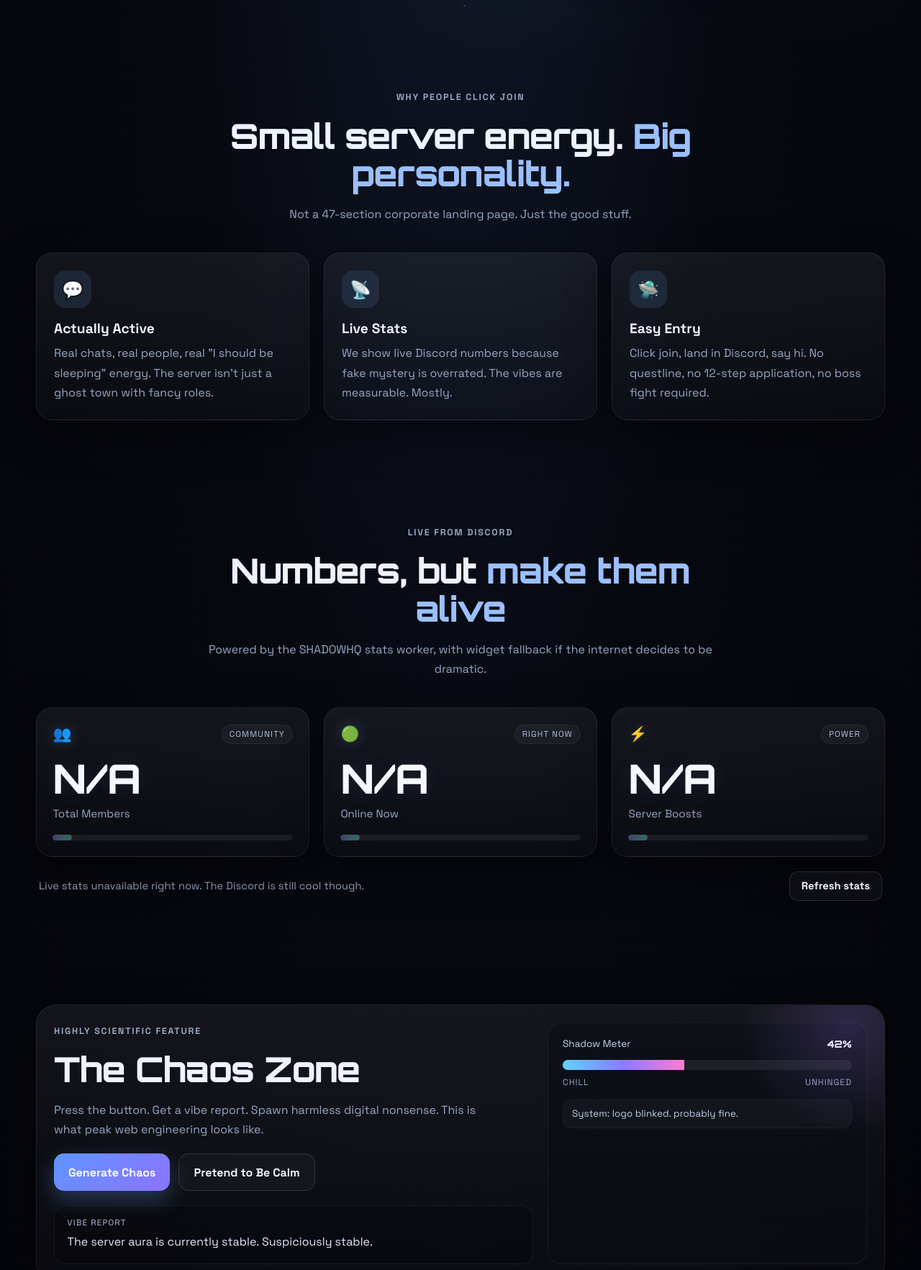
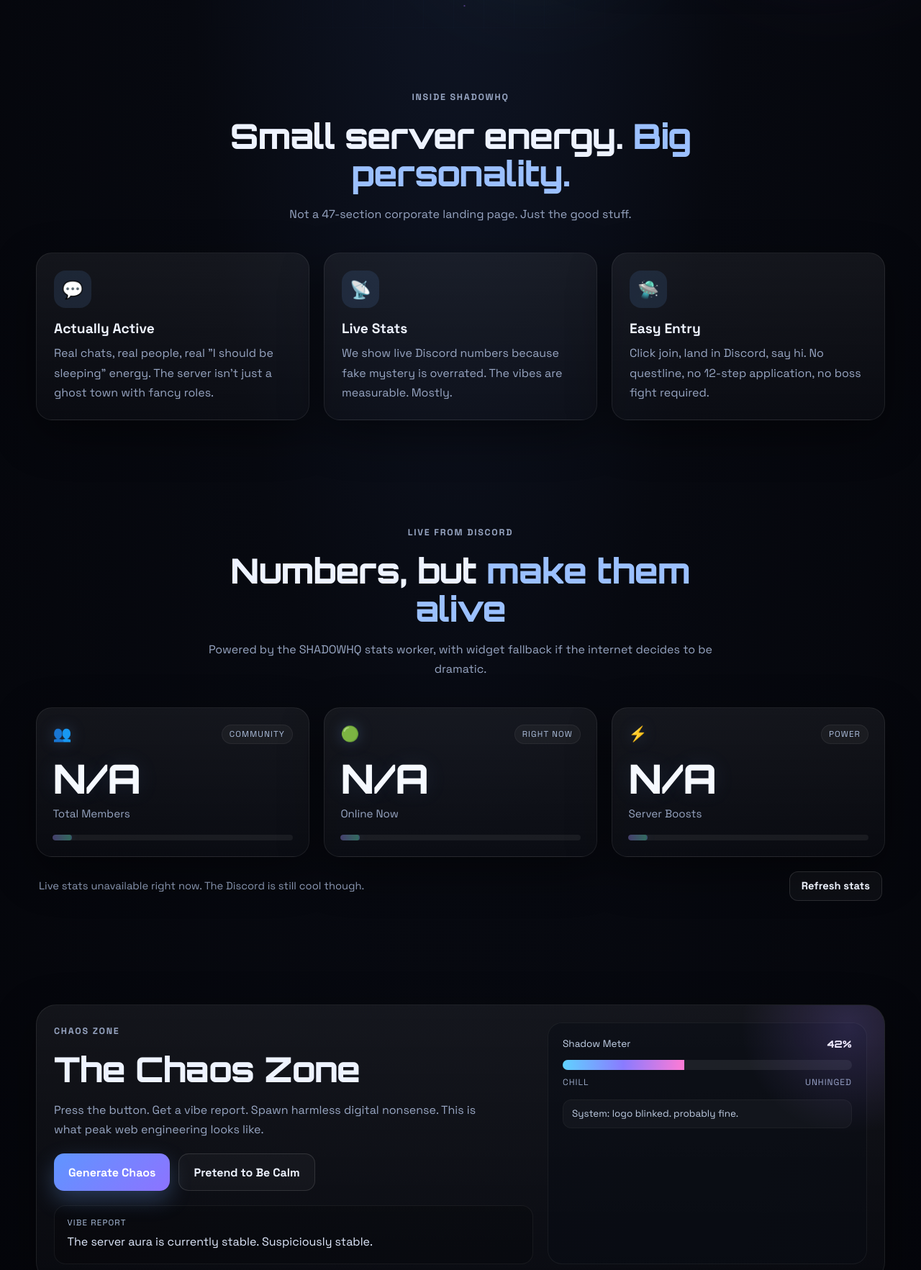
Before and after one commit to emenmenjli/ShadowHQ, a plain HTML site: page index.html in a window 1280 px wide. Shown: the part 760-2525 px from the top of the page at 72% size. Drawn offline with Linux system fonts and the light colour scheme; no server answers; animation ran at ten frames a second.

Commit message:
Update SHADOWHQ section copy

```diff
--- a/index.html
+++ b/index.html
@@ -108,7 +108,7 @@
 
     <section id="vibes" class="section wrap reveal">
       <div class="section-head">
-        <p class="eyebrow">Why people click join</p>
+        <p class="eyebrow">Inside SHADOWHQ</p>
         <h2>Small server energy. <span class="accent">Big personality.</span></h2>
         <p>Not a 47-section corporate landing page. Just the good stuff.</p>
       </div>
@@ -166,7 +166,7 @@
     <section id="chaos" class="section wrap reveal">
       <div class="chaos-panel">
         <div class="chaos-copy">
-          <p class="eyebrow">Highly scientific feature</p>
+          <p class="eyebrow">Chaos Zone</p>
           <h2>The Chaos Zone</h2>
           <p>Press the button. Get a vibe report. Spawn harmless digital nonsense. This is what peak web engineering looks like.</p>
           <div class="chaos-actions">
```
